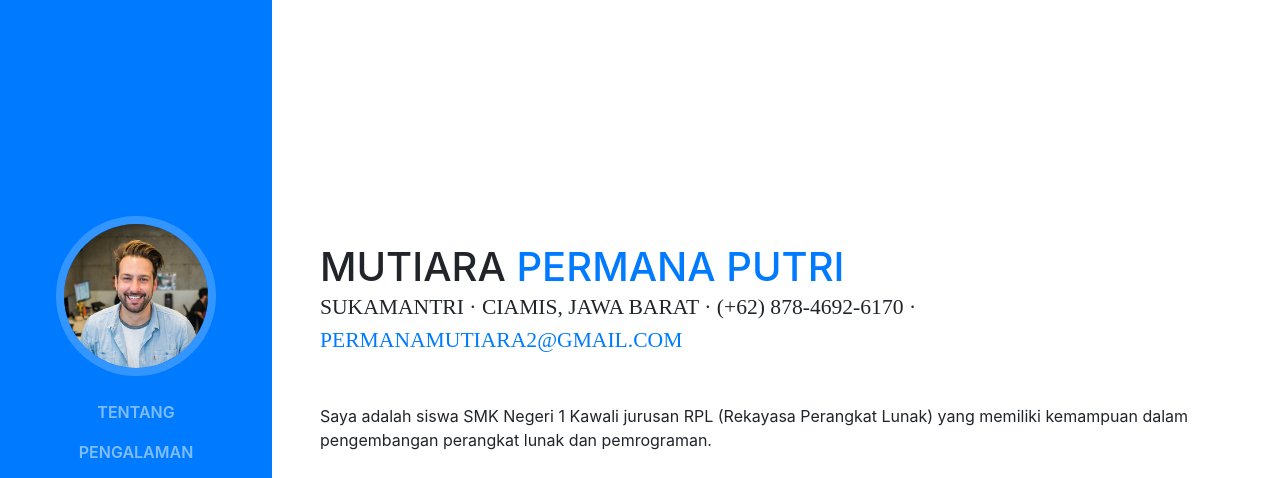
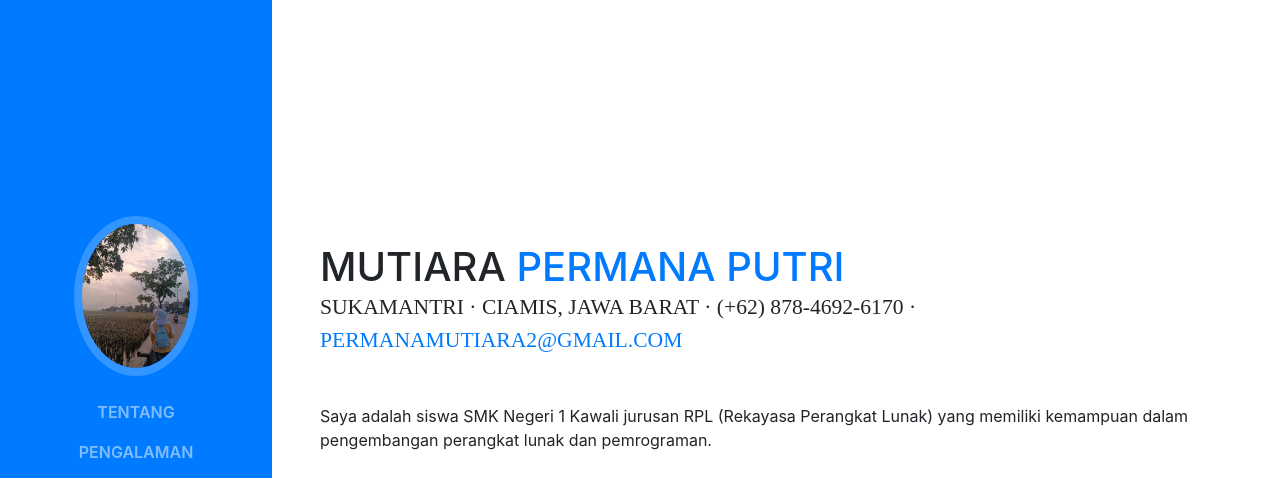
Before and after one commit to Mutiara1945/webportofolio, a website with bundled scripts: page index.html in a window 1280 px wide. Shown: the top 478 px of the page. Built offline with nearby package versions, Linux system fonts and the light colour scheme; a web font is replaced by a local one.

Commit message:
Update index.html

```diff
--- a/index.html
+++ b/index.html
@@ -31,7 +31,7 @@
       <a class="navbar-brand js-scroll-trigger" href="#page-top">
         <span class="d-block d-lg-none">Start Bootstrap</span>
         <span class="d-none d-lg-block">
-          <img class="img-fluid img-profile rounded-circle mx-auto mb-2" src="img/profile.jpg" alt="">
+          <img class="img-fluid img-profile rounded-circle mx-auto mb-2" src="img/foto.jpg" alt="">
         </span>
       </a>
       <button class="navbar-toggler" type="button" data-toggle="collapse" data-target="#navbarSupportedContent" aria-controls="navbarSupportedContent" aria-expanded="false" aria-label="Toggle navigation">
```
